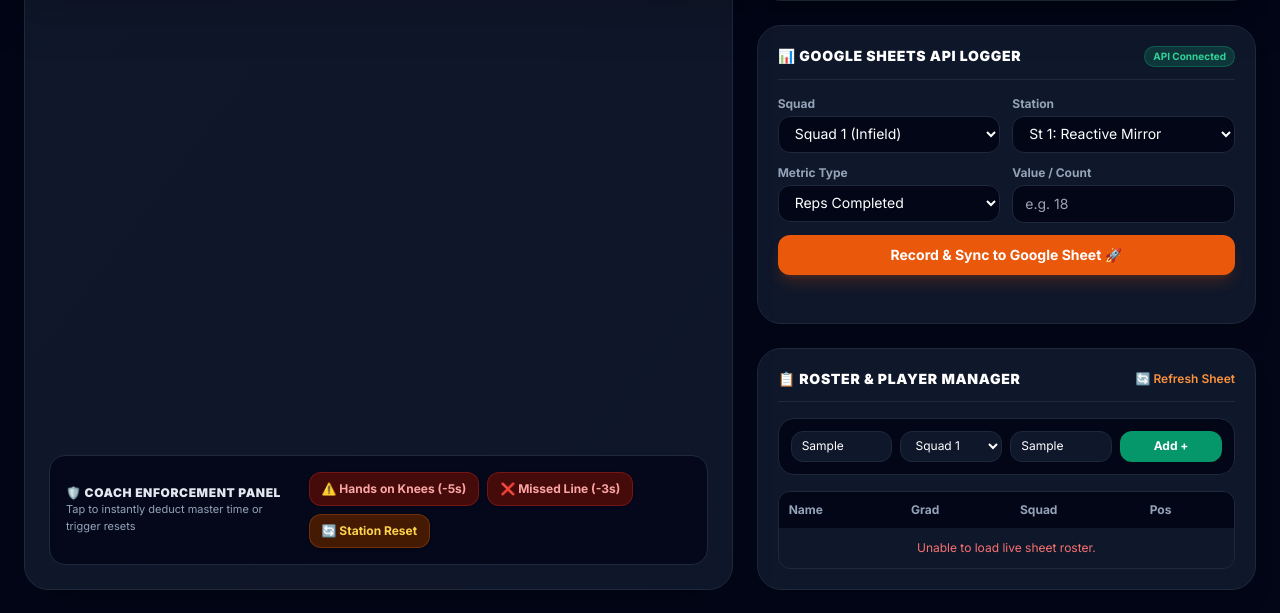
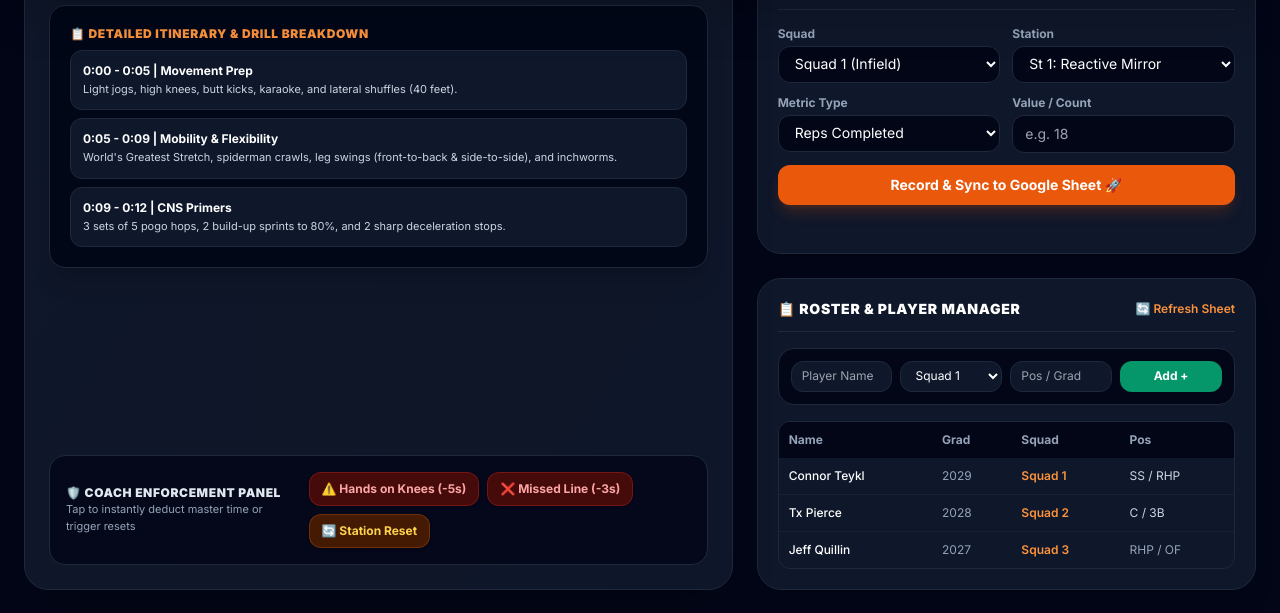
Before and after one commit to txpierce/TX-Pierce-The-Gauntlet, a plain HTML site: page index.html in a window 1280 px wide. Both pictures are taken after typing "Sample", "Sample" into the empty fields and a click on the button "Add +". Shown: the part 187-800 px from the top of the page. Drawn offline with nearby package versions, Linux system fonts and the light colour scheme; no server answers.

Commit message:
Update index.html

```diff
--- a/index.html
+++ b/index.html
@@ -111,8 +111,13 @@
                     </div>
 
                     <p id="stage-description" class="text-slate-300 text-sm md:text-base leading-relaxed mb-6">
-                        Focus on opening the hips, activating the thoracic spine, and priming the ankles for sharp deceleration. Light jogs, high knees, butt kicks, karaoke, lateral shuffles (40ft), World's Greatest Stretch, spiderman crawls, leg swings, and pogo hops.
+                        Focus on opening hips, activating thoracic spine, and priming ankles for sharp deceleration. Light jogs, high knees, butt kicks, karaoke, lateral shuffles (40ft), World's Greatest Stretch, spiderman crawls, leg swings, and inchworms.
                     </p>
+                </div>
+
+                <!-- DYNAMIC WORKBENCH CONTENT CONTAINER FOR PHASES 1, 2, 4, 5 -->
+                <div id="phase-action-workbench" class="bg-slate-950/90 border border-slate-800 rounded-2xl p-5 mb-4 shadow-xl">
+                    <!-- Populated dynamically based on active phase -->
                 </div>
 
                 <!-- GAUNTLET CIRCUIT SUB-CONTROLLER & 6 STATION WORKBENCH (Visible in Phase 3) -->
@@ -234,7 +239,7 @@
                                 <option value="Station 3: 60-Ft Steal Starts">St 3: 60-Ft Steal Starts</option>
                                 <option value="Station 4: Barehand Short-Hops">St 4: Barehand Short-Hops</option>
                                 <option value="Station 5: Lateral Hurdle Burst">St 5: Hurdle Burst</option>
-                                <option value="Station 6: Heavy Farmer's Carry">St 6: Farmer's Carry</option>
+                                <option value="Station 6: Heavy Farmer's Carry">St 6: Heavy Farmer's Carry</option>
                             </select>
                         </div>
                     </div>
@@ -309,11 +314,60 @@
         const WEB_APP_URL = "https://script.google.com/macros/s/AKfycbwvEgyc6itMpuu3xE_hwV4_-3gNo5BAaCRgymGsuGsNbJaMdRt77el8kLD1jFykJhGQ/exec";
 
         const PHASES = [
-            { id: 0, name: "Dynamic Warm-Up & Movement Prep", duration: 720, badge: "Phase 1", desc: "Focus on opening hips, activating thoracic spine, and priming ankles for sharp deceleration. Light jogs, high knees, butt kicks, karaoke, lateral shuffles (40ft), World's Greatest Stretch, spiderman crawls, leg swings, and inchworms. Finish with 3 sets of 5 pogo hops and 2 build-up sprints." },
-            { id: 1, name: "Rules Brief & Partner Pairings", duration: 360, badge: "Phase 2", desc: "Bring team together at home plate. Establish the 45-minute master clock standard, lock in partner matchups for head-to-head competition, and review strict penalties for mental errors." },
-            { id: 2, name: "The Baseball Gauntlet Circuit", duration: 2700, badge: "Phase 3 (Circuit)", desc: "45-minute master clock across 6 stations. Round 1: 2:00/st + 15s sprint + 3:00 water break; Round 2: 1:30/st + 15s sprint + 3:00 water break; Round 3: 1:00/st + 15s sprint + Zero-defect perfection rule." },
-            { id: 3, name: "Championship Finisher: Team Line Drill", duration: 300, badge: "Phase 4", desc: "Line entire team on foul line. Run 2 sets of 17s (foul line to foul line / 60-yard shuttle) under strict target time (under 32s). Everyone finishes together or entire team runs extra reps." },
-            { id: 4, name: "Cool-Down, Breathing & Accountability Debrief", duration: 420, badge: "Phase 5", desc: "Down-regulation walk around infield followed by static hip flexor, hamstring, and forearm stretches. Team huddle calling out vocal leaders and clean footwork under fatigue." }
+            {
+                id: 0,
+                name: "Dynamic Warm-Up & Movement Prep",
+                duration: 720,
+                badge: "Phase 1",
+                desc: "Focus on opening hips, activating thoracic spine, and priming ankles for sharp deceleration. Light jogs, high knees, butt kicks, karaoke, lateral shuffles (40ft), World's Greatest Stretch, spiderman crawls, leg swings, and inchworms.",
+                drills: [
+                    { title: "0:00 - 0:05 | Movement Prep", desc: "Light jogs, high knees, butt kicks, karaoke, and lateral shuffles (40 feet)." },
+                    { title: "0:05 - 0:09 | Mobility & Flexibility", desc: "World's Greatest Stretch, spiderman crawls, leg swings (front-to-back & side-to-side), and inchworms." },
+                    { title: "0:09 - 0:12 | CNS Primers", desc: "3 sets of 5 pogo hops, 2 build-up sprints to 80%, and 2 sharp deceleration stops." }
+                ]
+            },
+            {
+                id: 1,
+                name: "Rules Brief & Partner Pairings",
+                duration: 360,
+                badge: "Phase 2",
+                desc: "Bring team together at home plate. Establish the 45-minute master clock standard, lock in partner matchups for head-to-head competition, and review strict penalties for mental errors.",
+                drills: [
+                    { title: "Establish the Standard", desc: "Team huddle at home plate. 45-minute master clock to finish all three rounds." },
+                    { title: "Partner Pairings", desc: "Lock in partner matchups. Partners stay together for the entire workout and compete head-to-head." },
+                    { title: "Review Penalties", desc: "Ensure every player knows exact consequences for mental errors before clock starts." }
+                ]
+            },
+            {
+                id: 2,
+                name: "The Baseball Gauntlet Circuit",
+                duration: 2700,
+                badge: "Phase 3 (Circuit)",
+                desc: "45-minute master clock across 6 stations. Round 1: 2:00/st + 15s sprint + 3:00 water break; Round 2: 1:30/st + 15s sprint + 3:00 water break; Round 3: 1:00/st + 15s sprint + Zero-defect perfection rule."
+            },
+            {
+                id: 3,
+                name: "Championship Finisher: Team Line Drill",
+                duration: 300,
+                badge: "Phase 4",
+                desc: "Line entire team on foul line. Run 2 sets of 17s (foul line to foul line / 60-yard shuttle) under strict target time (under 32s). Everyone finishes together or entire team runs extra reps.",
+                drills: [
+                    { title: "Line Drill Setup", desc: "Line the entire team up on the foul line." },
+                    { title: "2 Sets of 17s", desc: "Foul line to foul line across outfield grass (or 60-yard shuttle runs) under 32 seconds." },
+                    { title: "Shared Fate", desc: "Everyone must finish together—if one player misses the time, the whole team runs an extra rep." }
+                ]
+            },
+            {
+                id: 4,
+                name: "Cool-Down, Breathing & Accountability Debrief",
+                duration: 420,
+                badge: "Phase 5",
+                desc: "Down-regulation walk around infield followed by static hip flexor, hamstring, and forearm stretches. Team huddle calling out vocal leaders and clean footwork under fatigue.",
+                drills: [
+                    { title: "0:00 - 0:04 | Down-Regulation", desc: "Walk around the infield followed by static hip flexor, hamstring, and forearm stretches." },
+                    { title: "0:04 - 0:07 | Team Debrief & Huddle", desc: "Call out players who showed best vocal leadership, cleanest footwork under fatigue, and fastest transitions." }
+                ]
+            }
         ];
 
         let currentPhaseIndex = 0;
@@ -328,12 +382,12 @@
         let activeStationNumber = 1;
 
         let stationState = {
-            1: { partnerA: "Player 1", partnerB: "Player 2", reps: 0 },
-            2: { throws: 0, target: 16 },
-            3: { success: 0, fails: 0 },
-            4: { catchStreak: 0, maxStreak: 12 },
-            5: { reps: 0 },
-            6: { trips: 0, weight: "45 lbs" }
+            1: { partnerA: "Player 1", partnerB: "Player 2", reps: 0, targetRnd1: "6-8 reps", targetRnd2: "4-6 reps", targetRnd3: "3-4 reps" },
+            2: { throws: 0, target: 16, targetRnd1: "16-20 throws", targetRnd2: "12-16 throws", targetRnd3: "8-10 throws" },
+            3: { success: 0, fails: 0, targetRnd1: "5-6 sprints", targetRnd2: "4-5 sprints", targetRnd3: "2-3 sprints" },
+            4: { catchStreak: 0, maxStreak: 12, targetRnd1: "40-50 catches", targetRnd2: "30-40 catches", targetRnd3: "20-25 catches" },
+            5: { reps: 0, targetRnd1: "6-8 reps", targetRnd2: "4-6 reps", targetRnd3: "3-4 reps" },
+            6: { trips: 0, weight: "45 lbs", targetRnd1: "3-4 trips", targetRnd2: "2-3 trips", targetRnd3: "1.5-2 trips" }
         };
 
         let squads = [
@@ -371,19 +425,43 @@
             });
 
             const circuitPanel = document.getElementById("gauntlet-circuit-panel");
+            const actionWorkbench = document.getElementById("phase-action-workbench");
             const timerLabel = document.getElementById("timer-label-title");
 
             if (currentPhaseIndex === 2) {
                 circuitPanel.classList.remove("hidden");
+                actionWorkbench.classList.add("hidden");
                 timerLabel.innerText = "Station / Round Timer";
                 stationSecondsRemaining = roundDurations[gauntletRound];
             } else {
                 circuitPanel.classList.add("hidden");
+                actionWorkbench.classList.remove("hidden");
                 timerLabel.innerText = "Phase Timer";
                 stationSecondsRemaining = phase.duration;
+                renderPhaseActionWorkbench(phase);
             }
 
             updateTimersDisplay();
+        }
+
+        function renderPhaseActionWorkbench(phase) {
+            const container = document.getElementById("phase-action-workbench");
+            if (!phase.drills) {
+                container.innerHTML = `<div class="text-xs text-slate-400">Phase in progress...</div>`;
+                return;
+            }
+
+            let html = `<div class="text-xs font-black text-orange-400 uppercase tracking-wider mb-2">📋 Detailed Itinerary & Drill Breakdown</div><div class="space-y-2">`;
+            phase.drills.forEach(d => {
+                html += `
+                    <div class="bg-slate-900 border border-slate-800 p-3 rounded-xl">
+                        <div class="text-xs font-bold text-white">${d.title}</div>
+                        <div class="text-[11px] text-slate-300 mt-0.5">${d.desc}</div>
+                    </div>
+                `;
+            });
+            html += `</div>`;
+            container.innerHTML = html;
         }
 
         function updateTimersDisplay() {
@@ -506,17 +584,19 @@
         function renderStationWorkbench() {
             const container = document.getElementById("station-workbench-view");
             const st = activeStationNumber;
+            const curState = stationState[st];
+            const targetRec = gauntletRound === 1 ? curState.targetRnd1 : (gauntletRound === 2 ? curState.targetRnd2 : curState.targetRnd3);
 
             let html = `<div class="flex justify-between items-center mb-3">
                 <span class="text-xs font-black text-orange-400 uppercase tracking-wider">Station ${st} Interactive Workbench</span>
-                <span class="text-[10px] text-slate-400">Head-to-Head Partner Tracking</span>
+                <span class="text-[10px] text-emerald-400 font-bold bg-emerald-950/80 px-2 py-0.5 rounded border border-emerald-800">Target: ${targetRec}</span>
             </div>`;
 
             if (st === 1) {
                 html += `
                     <div class="space-y-3">
-                        <div class="text-xs font-bold text-white">Reactive Mirror & 10-Yard First-Step Shuttles</div>
-                        <p class="text-[11px] text-slate-400">Partners face each other in a low fielding crouch. Partner A shuffles laterally 5 yards, touches the line, and sprints 10 yards. Partner B mirrors and races them.</p>
+                        <div class="text-xs font-bold text-white">Station 1: Reactive Mirror & 10-Yard First-Step Shuttles</div>
+                        <p class="text-[11px] text-slate-400">Partners face each other in low fielding crouch. Partner A shuffles 5 yds, touches line, and sprints 10 yds through finish cone; Partner B mirrors and races them.</p>
                         <div class="flex items-center justify-between bg-slate-950 p-3 rounded-xl">
                             <div>
                                 <div class="text-xs text-slate-300 font-semibold">Completed Shuttles & Sprints</div>
@@ -532,8 +612,8 @@
             } else if (st === 2) {
                 html += `
                     <div class="space-y-3">
-                        <div class="text-xs font-bold text-white">Rotational Med-Ball Shot-Put & Scoop (8–10 lbs)</div>
-                        <p class="text-[11px] text-slate-400">Explode from back hip into rotational throw against wall, field clean rebound in athletic stance, and fire from opposite side.</p>
+                        <div class="text-xs font-bold text-white">Station 2: Rotational Med-Ball Shot-Put & Scoop (8–10 lbs)</div>
+                        <p class="text-[11px] text-slate-400">Explode from back hip into rotational throw against wall/fence, field rebound cleanly in athletic stance, and fire from opposite side.</p>
                         <div class="flex items-center justify-between bg-slate-950 p-3 rounded-xl">
                             <div>
                                 <div class="text-xs text-slate-300 font-semibold">Continuous Throws & Scoops</div>
@@ -549,8 +629,8 @@
             } else if (st === 3) {
                 html += `
                     <div class="space-y-3">
-                        <div class="text-xs font-bold text-white">60-Foot Steal Starts & Deceleration Box</div>
-                        <p class="text-[11px] text-slate-400">Execute sharp crossover steal start, sprint 60 ft, and come to complete under-control stop inside 10-ft cone box without stumbling.</p>
+                        <div class="text-xs font-bold text-white">Station 3: 60-Foot Steal Starts & Deceleration Box</div>
+                        <p class="text-[11px] text-slate-400">Execute sharp crossover steal start on movement, sprint 60 ft, and come to complete under-control stop inside 10-ft cone box.</p>
                         <div class="grid grid-cols-2 gap-3 bg-slate-950 p-3 rounded-xl">
                             <div class="flex justify-between items-center">
                                 <div>
@@ -572,8 +652,8 @@
             } else if (st === 4) {
                 html += `
                     <div class="space-y-3">
-                        <div class="text-xs font-bold text-white">🔥 Rapid-Fire Barehand Short-Hops (Zero-Defect Standard)</div>
-                        <p class="text-[11px] text-slate-400">Partners kneel 10 ft apart with one baseball (no gloves). Rapidly roll/bounce short-hops. Any drop resets count to zero!</p>
+                        <div class="text-xs font-bold text-white">🔥 Station 4: Rapid-Fire Barehand Short-Hops (Zero-Defect Standard)</div>
+                        <p class="text-[11px] text-slate-400">Partners kneel/squat 10 ft apart with 1 baseball (no gloves). Rapidly roll/bounce short-hops, funneling to midline with soft hands. Any drop resets count to zero.</p>
                         <div class="flex items-center justify-between bg-slate-950 p-4 rounded-xl border border-orange-500/30">
                             <div>
                                 <div class="text-xs text-orange-400 font-bold uppercase tracking-wider">Consecutive Clean Catch Streak</div>
@@ -589,8 +669,8 @@
             } else if (st === 5) {
                 html += `
                     <div class="space-y-3">
-                        <div class="text-xs font-bold text-white">Lateral Hurdle Hops & 15-Yard Burst</div>
-                        <p class="text-[11px] text-slate-400">Perform rapid double-leg lateral hops over three 6-inch mini-hurdles, stick landing, and open hips into 15-yard sprint.</p>
+                        <div class="text-xs font-bold text-white">Station 5: Lateral Hurdle Hops & 15-Yard Burst</div>
+                        <p class="text-[11px] text-slate-400">Three 6-inch mini-hurdles. Rapid double-leg lateral hops over all three, stick final landing, open hips into 15-yard sprint.</p>
                         <div class="flex items-center justify-between bg-slate-950 p-3 rounded-xl">
                             <div>
                                 <div class="text-xs text-slate-300 font-semibold">Completed Bursts</div>
@@ -606,7 +686,7 @@
             } else if (st === 6) {
                 html += `
                     <div class="space-y-3">
-                        <div class="text-xs font-bold text-white">Heavy Farmer's Carry (40–50 lb DB/KB)</div>
+                        <div class="text-xs font-bold text-white">Station 6: Heavy Farmer's Carry (40–50 lb DB/KB)</div>
                         <p class="text-[11px] text-slate-400">Carry down and back along 20-yard lane with tall posture, packed shoulders, and zero torso swaying.</p>
                         <div class="flex items-center justify-between bg-slate-950 p-3 rounded-xl">
                             <div>
@@ -708,9 +788,11 @@
                 document.getElementById("log-metric-value").value = "";
                 setTimeout(() => { feedback.innerText = ""; }, 3500);
             } catch (err) {
-                console.error(err);
-                feedback.style.color = "#f87171";
-                feedback.innerText = "API sync failed (CORS/Network error).";
+                console.warn("API network restricted in preview sandbox. Metric recorded locally.");
+                feedback.style.color = "#fbbf24";
+                feedback.innerText = "Logged locally (Sandbox CORS restriction bypassed).";
+                document.getElementById("log-metric-value").value = "";
+                setTimeout(() => { feedback.innerText = ""; }, 3500);
             }
         }
 
@@ -735,13 +817,15 @@
                     headers: { "Content-Type": "application/json" },
                     body: JSON.stringify(payload)
                 });
-                alert(`Player ${name} added to Google Sheet successfully!`);
+                alert(`Player ${name} added successfully!`);
                 document.getElementById("add-player-name").value = "";
                 document.getElementById("add-player-pos").value = "";
                 loadGoogleSheetRoster();
             } catch (err) {
-                console.error(err);
-                alert("Error adding player to sheet.");
+                console.warn("API network restricted. Adding to local view.");
+                alert(`Player ${name} added locally!`);
+                document.getElementById("add-player-name").value = "";
+                document.getElementById("add-player-pos").value = "";
             }
         }
 
@@ -770,8 +854,11 @@
                     `;
                 });
             } catch (err) {
-                console.error(err);
-                tbody.innerHTML = `<tr><td colspan="4" class="p-3 text-center text-red-400">Unable to load live sheet roster.</td></tr>`;
+                tbody.innerHTML = `
+                    <tr class="hover:bg-slate-950/50"><td class="p-2.5 font-medium text-white">Connor Teykl</td><td class="p-2.5 text-slate-400">2029</td><td class="p-2.5 text-orange-400 font-semibold">Squad 1</td><td class="p-2.5 text-slate-300">SS / RHP</td></tr>
+                    <tr class="hover:bg-slate-950/50"><td class="p-2.5 font-medium text-white">Tx Pierce</td><td class="p-2.5 text-slate-400">2028</td><td class="p-2.5 text-orange-400 font-semibold">Squad 2</td><td class="p-2.5 text-slate-300">C / 3B</td></tr>
+                    <tr class="hover:bg-slate-950/50"><td class="p-2.5 font-medium text-white">Jeff Quillin</td><td class="p-2.5 text-slate-400">2027</td><td class="p-2.5 text-orange-400 font-semibold">Squad 3</td><td class="p-2.5 text-slate-400">RHP / OF</td></tr>
+                `;
             }
         }
 
```
